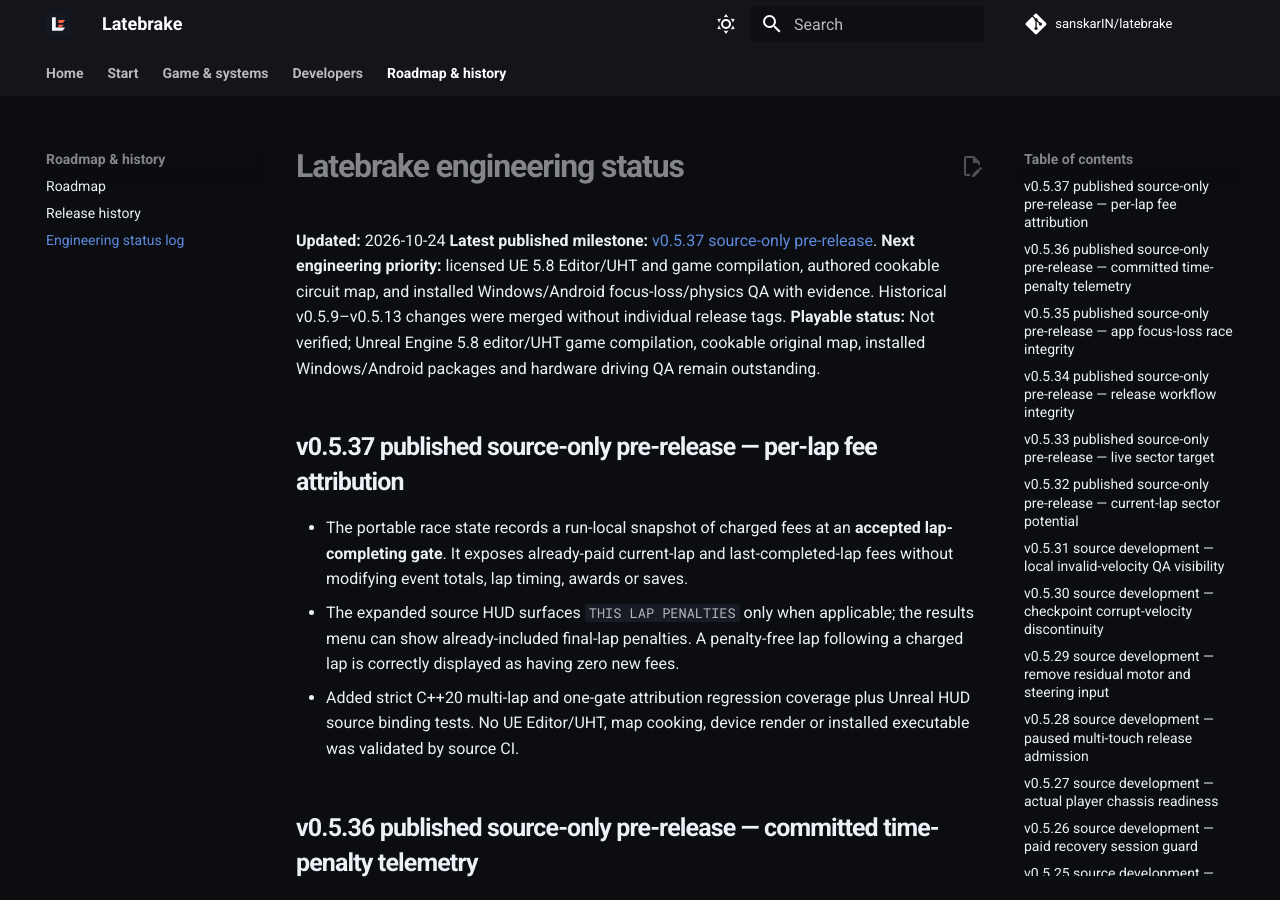
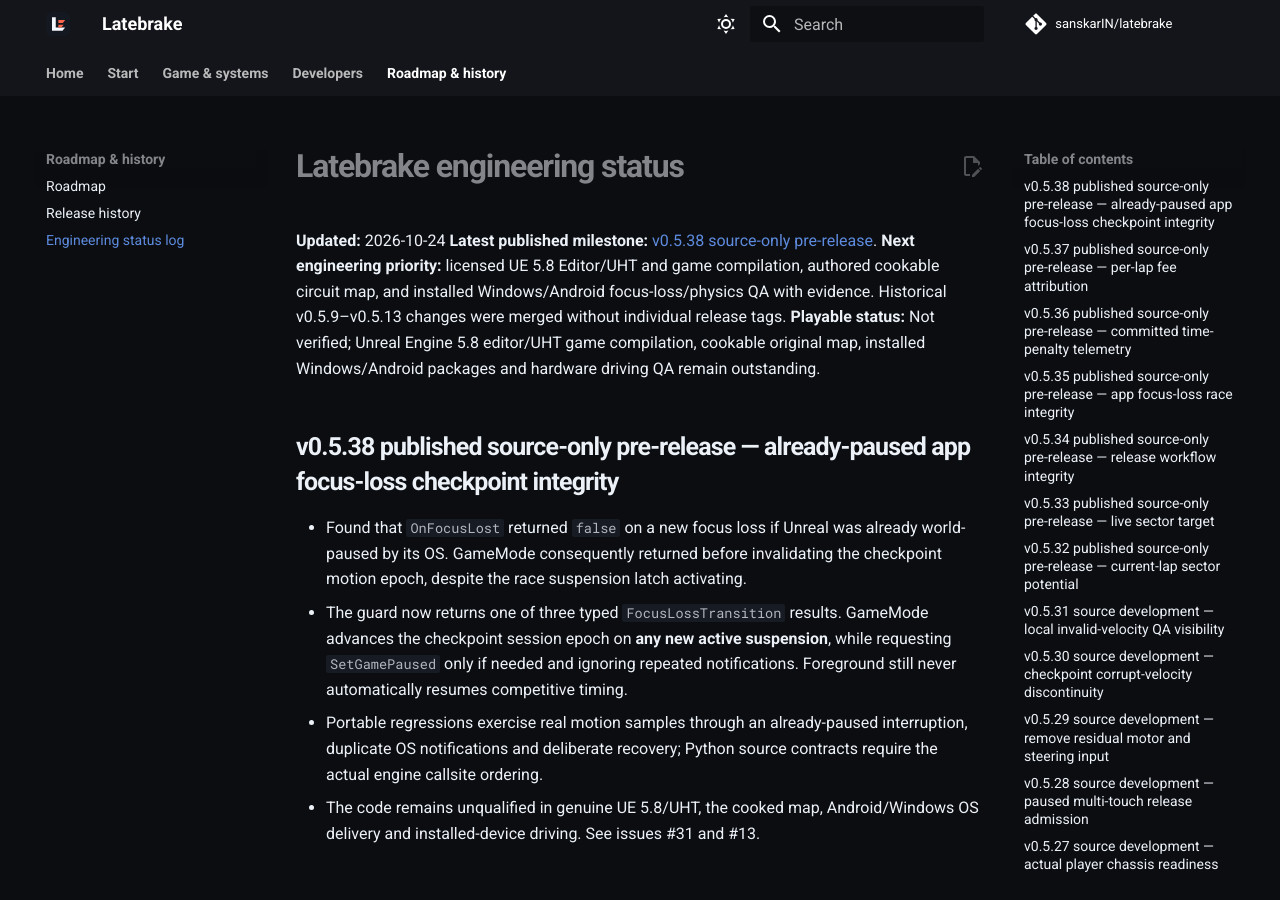
Before and after one commit to sanskarIN/latebrake, an MkDocs documentation site: the page built from docs/STATUS.md, in a window 1280 px wide and 900 px high. Built offline with MkDocs 1.6.1 and Material for MkDocs 9.7.7, drawn with Linux system fonts in a browser that asks for light colours; comment, search, counter and statistics services are not loaded.

Commit message:
docs(status): track v0.5.38 fix and remaining engine qualification

```diff
--- a/docs/STATUS.md
+++ b/docs/STATUS.md
@@ -1,9 +1,16 @@
 # Latebrake engineering status
 
 **Updated:** 2026-10-24
-**Latest published milestone:** [v0.5.37 source-only pre-release](https://github.com/sanskarIN/latebrake/releases/tag/v0.5.37).
+**Latest published milestone:** [v0.5.38 source-only pre-release](https://github.com/sanskarIN/latebrake/releases/tag/v0.5.38).
 **Next engineering priority:** licensed UE 5.8 Editor/UHT and game compilation, authored cookable circuit map, and installed Windows/Android focus-loss/physics QA with evidence. Historical v0.5.9–v0.5.13 changes were merged without individual release tags.
 **Playable status:** Not verified; Unreal Engine 5.8 editor/UHT game compilation, cookable original map, installed Windows/Android packages and hardware driving QA remain outstanding.
+
+## v0.5.38 published source-only pre-release — already-paused app focus-loss checkpoint integrity
+
+- Found that `OnFocusLost` returned `false` on a new focus loss if Unreal was already world-paused by its OS. GameMode consequently returned before invalidating the checkpoint motion epoch, despite the race suspension latch activating.
+- The guard now returns one of three typed `FocusLossTransition` results. GameMode advances the checkpoint session epoch on **any new active suspension**, while requesting `SetGamePaused` only if needed and ignoring repeated notifications. Foreground still never automatically resumes competitive timing.
+- Portable regressions exercise real motion samples through an already-paused interruption, duplicate OS notifications and deliberate recovery; Python source contracts require the actual engine callsite ordering.
+- The code remains unqualified in genuine UE 5.8/UHT, the cooked map, Android/Windows OS delivery and installed-device driving. See issues #31 and #13.
 
 ## v0.5.37 published source-only pre-release — per-lap fee attribution
 
```
